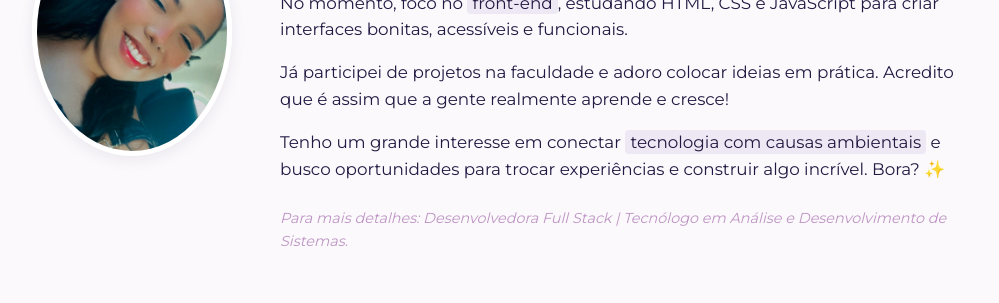
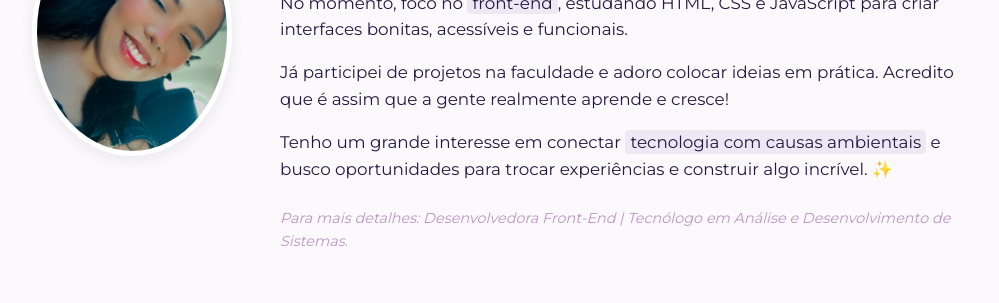
Before and after one commit to sarasmorais/portfolio-sara, a plain HTML site: page index.html in a window 1280 px wide. Shown: the part 1060-1363 px from the top of the page, without its empty margins (140-1139 px from the left). Drawn offline with Linux system fonts and the light colour scheme.

Commit message:
alt descrição

```diff
--- a/index.html
+++ b/index.html
@@ -52,9 +52,8 @@
                     <p>Já participei de projetos na faculdade e adoro colocar ideias em prática. Acredito que é assim
                         que a gente realmente aprende e cresce!</p>
                     <p>Tenho um grande interesse em conectar <span class="highlight-text">tecnologia com causas
-                            ambientais</span> e busco oportunidades para trocar experiências e construir algo incrível.
-                        Bora? ✨</p>
-                    <p class="full-bio-link"><em>Para mais detalhes: Desenvolvedora Full Stack | Tecnólogo em Análise e
+                            ambientais</span> e busco oportunidades para trocar experiências e construir algo incrível. ✨</p>
+                    <p class="full-bio-link"><em>Para mais detalhes: Desenvolvedora Front-End | Tecnólogo em Análise e
                             Desenvolvimento de Sistemas.</em></p>
                 </div>
             </div>
```
